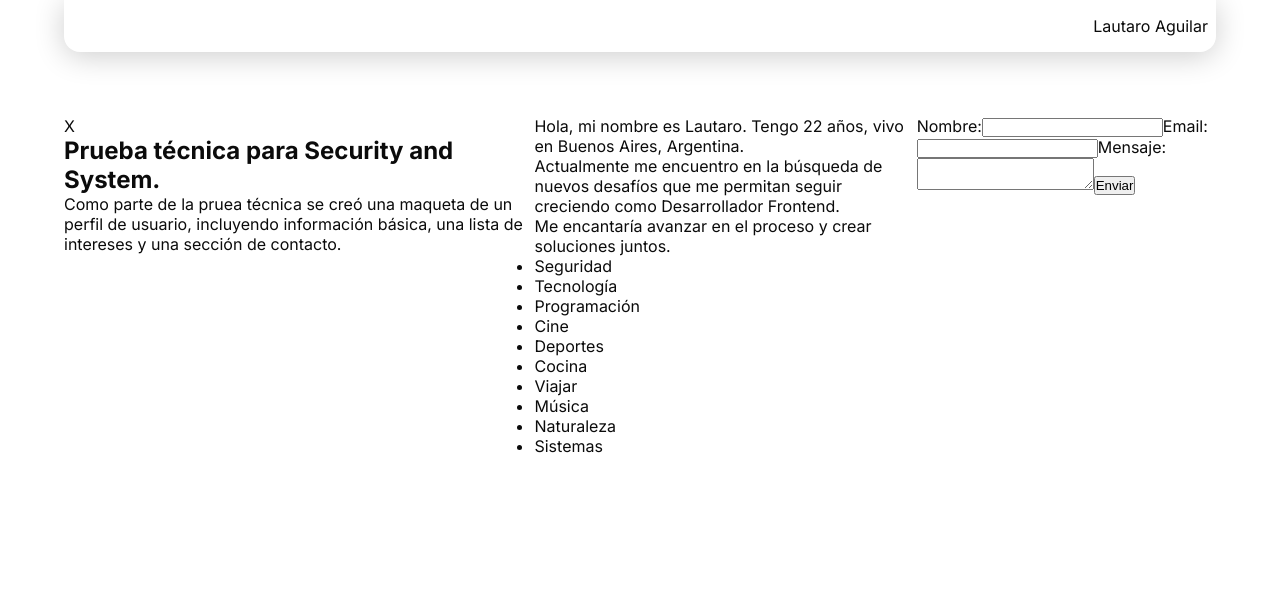
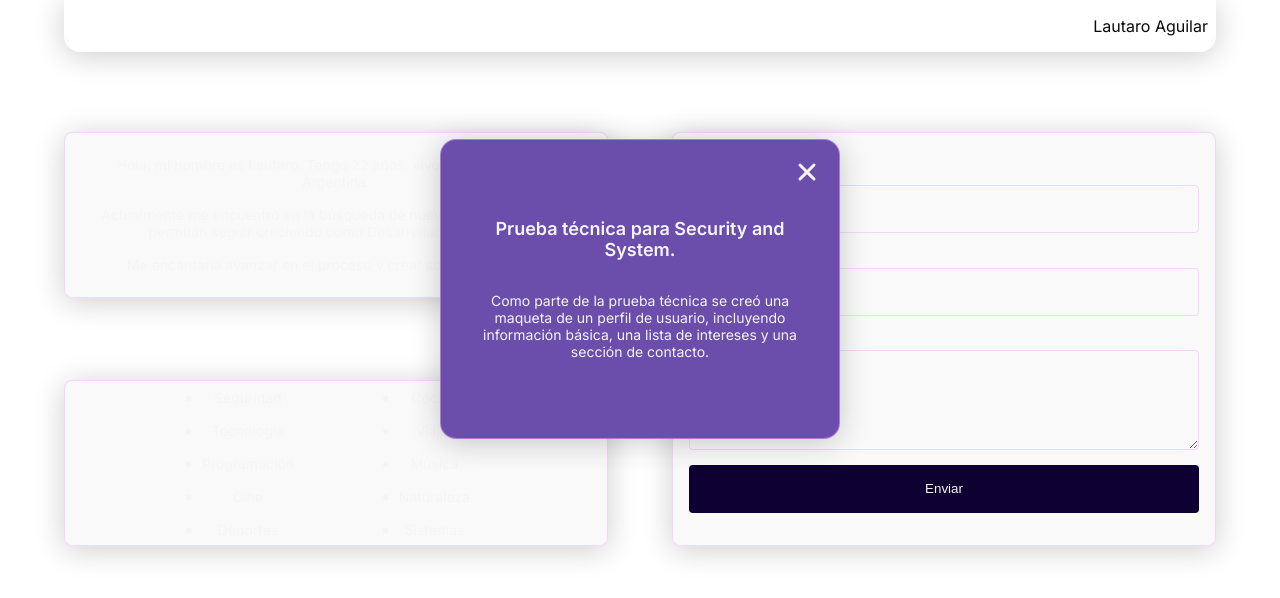
Before and after one commit to lautaroAguilar/securityandsystem_technical_test, a Next.js app: page / in a window 1280 px wide. Shown: the top 598 px of the page. Built offline with nearby package versions, Linux system fonts and the light colour scheme.

Commit message:
components update

```diff
--- a/src/components/Description/Description.jsx
+++ b/src/components/Description/Description.jsx
@@ -1,8 +1,8 @@
 import React from "react";
-
+import styles from "./Description.module.css";
 export default function Description() {
   return (
-    <div>
+    <div className={styles.container}>
       <p>
         Hola, mi nombre es Lautaro. Tengo 22 años, vivo en Buenos Aires,
         Argentina.
--- a/src/components/FormContact/FormContact.jsx
+++ b/src/components/FormContact/FormContact.jsx
@@ -1,5 +1,5 @@
 import React, { useState } from "react";
-
+import styles from "./FormContact.module.css";
 export default function FormContact() {
   const [name, setName] = useState("");
   const [email, setEmail] = useState("");
@@ -21,9 +21,10 @@ export default function FormContact() {
     console.log(name, email, message);
   };
   return (
-    <div>
-      <form onSubmit={handleSubmit}>
-        <label htmlFor="name">Nombre:</label>
+    <div className={styles.container}>
+      <form onSubmit={handleSubmit} className={styles.formContact}>
+        <div className={styles.inputContainer}>
+          <label htmlFor="name">NOMBRE:</label>
           <input
             type="text"
             id="name"
@@ -31,8 +32,10 @@ export default function FormContact() {
             value={name}
             onChange={handleChangeName}
           />
+        </div>
 
-        <label htmlFor="email">Email:</label>
+        <div className={styles.inputContainer}>
+          <label htmlFor="email">EMAIL:</label>
           <input
             type="email"
             id="email"
@@ -40,16 +43,19 @@ export default function FormContact() {
             value={email}
             onChange={handleChangeEmail}
           />
+        </div>
 
-        <label htmlFor="message">Mensaje:</label>
+        <div className={styles.inputContainer}>
+          <label htmlFor="message">MENSAJE:</label>
           <textarea
             id="message"
             name="message"
             value={message}
             onChange={handleChangeMessage}
           ></textarea>
+        </div>
 
-        <button type="submit">Enviar</button>
+        <button type="submit" className={styles.button}>Enviar</button>
       </form>
     </div>
   );
--- a/src/components/Interests/Interests.jsx
+++ b/src/components/Interests/Interests.jsx
@@ -1,18 +1,24 @@
 import React from "react";
-
+import styles from "./Interests.module.css";
 export default function Intereses() {
   return (
-    <ul>
+    <div className={styles.container}>
+      <ul className={styles.list}>
+        <div>
           <li>Seguridad</li>
           <li>Tecnología</li>
           <li>Programación</li>
           <li>Cine</li>
           <li>Deportes</li>
+        </div>
+        <div>
           <li>Cocina</li>
           <li>Viajar</li>
           <li>Música</li>
           <li>Naturaleza</li>
           <li>Sistemas</li>
+        </div>
       </ul>
+    </div>
   );
 }
--- a/src/components/Modal/Modal.jsx
+++ b/src/components/Modal/Modal.jsx
@@ -1,21 +1,42 @@
+import React from "react";
+import styles from "./Modal.module.css";
 import { useAppContext } from "@/context/AppContext";
-import React from "react";
-
-export default function Modal({ close }) {
+import { IoClose } from "react-icons/io5";
+export default function Modal({ close, style }) {
   const { handleDenied } = useAppContext();
 
   const handleClick = () => {
     handleDenied();
   };
   return (
-    <div>
-      {close ? <p onClick={handleClick}>X</p> : ""}
+    <div className={styles.modal} style={style}>
+      {close ? (
+        <IoClose
+          onClick={handleClick}
+          style={{
+            position: "absolute",
+            top: " 1rem",
+            right: " 16px",
+            color: "#F5F5F5",
+            fontSize: " 2rem",
+          }}
+        />
+      ) : (
+        ""
+      )}
       <h2>Prueba técnica para Security and System.</h2>
-      <p>
-        Como parte de la pruea técnica se creó una maqueta de un perfil de
-        usuario, incluyendo información básica, una lista de intereses y una
-        sección de contacto.
-      </p>
+      <div className={styles.containerTexts}>
+        <p>
+          Como parte de la prueba técnica se creó una maqueta de un perfil de
+          usuario, incluyendo información básica, una lista de intereses y una
+          sección de contacto.
+        </p>
+        {close ? (
+          <></>
+        ) : (
+          <p>Desde el menú de navegación podés ver las otras secciones.</p>
+        )}
+      </div>
     </div>
   );
 }
--- a/src/components/Section/Section.jsx
+++ b/src/components/Section/Section.jsx
@@ -25,20 +25,41 @@ export default function Section() {
     <>
       {isMobile ? (
         <>
+          {/* diferentes secciones en mobile */}
           {section === "Inicio" && <Modal />}
           {section === "Sobre Mí" && <Description />}
           {section === "Intereses" && <Interests />}
           {section === "Contacto" && <FormContact />}
         </>
       ) : (
-        <div style={{ display: "flex" }}>
-          {denied ? <></> : <Modal close={true} />}
-          <div>
-            <Description />
-            <Interests />
-          </div>
-          <div>
-            <FormContact />
+        <div className={styles.containerDesktop}>
+          {/* simulación de Modal en desktop */}
+          {denied ? (
+            <></>
+          ) : (
+            <Modal
+              close={true}
+              style={{
+                width: "400px",
+                height: "300px",
+                background: "#6b4dac",
+                padding: "2rem",
+                borderRadius: "1rem",
+                position: "absolute",
+                top: "calc(50% - 200px)",
+                left: "calc(50% - 200px)",
+                zIndex: 40,
+              }}
+            />
+          )}
+          <div className={styles.containerDesktop_sections}>
+            <div className={styles.firstContainer}>
+              <Description />
+              <Interests />
+            </div>
+            <div className={styles.secondContainer}>
+              <FormContact />
+            </div>
           </div>
         </div>
       )}
```
Lines whose indentation alone changed are shown as unchanged.
